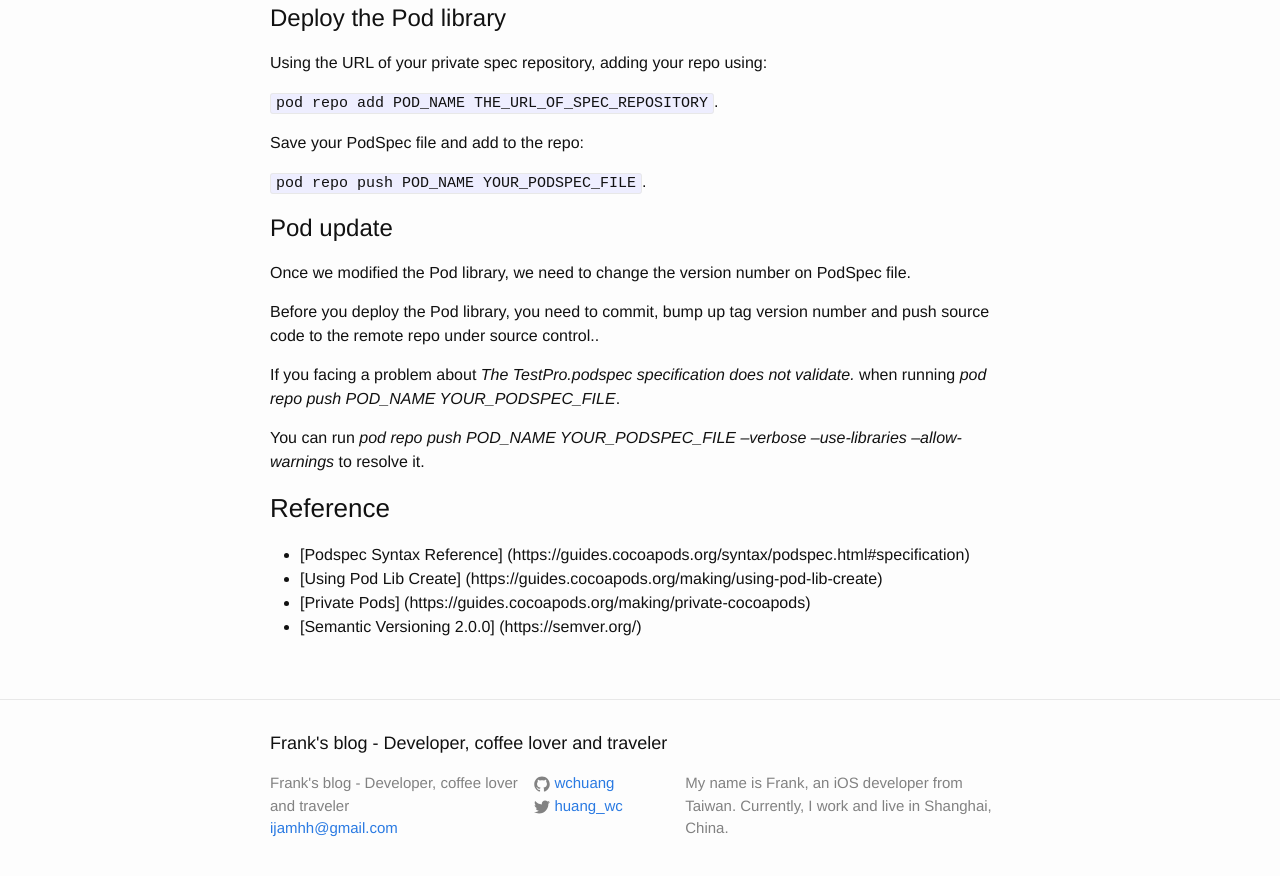
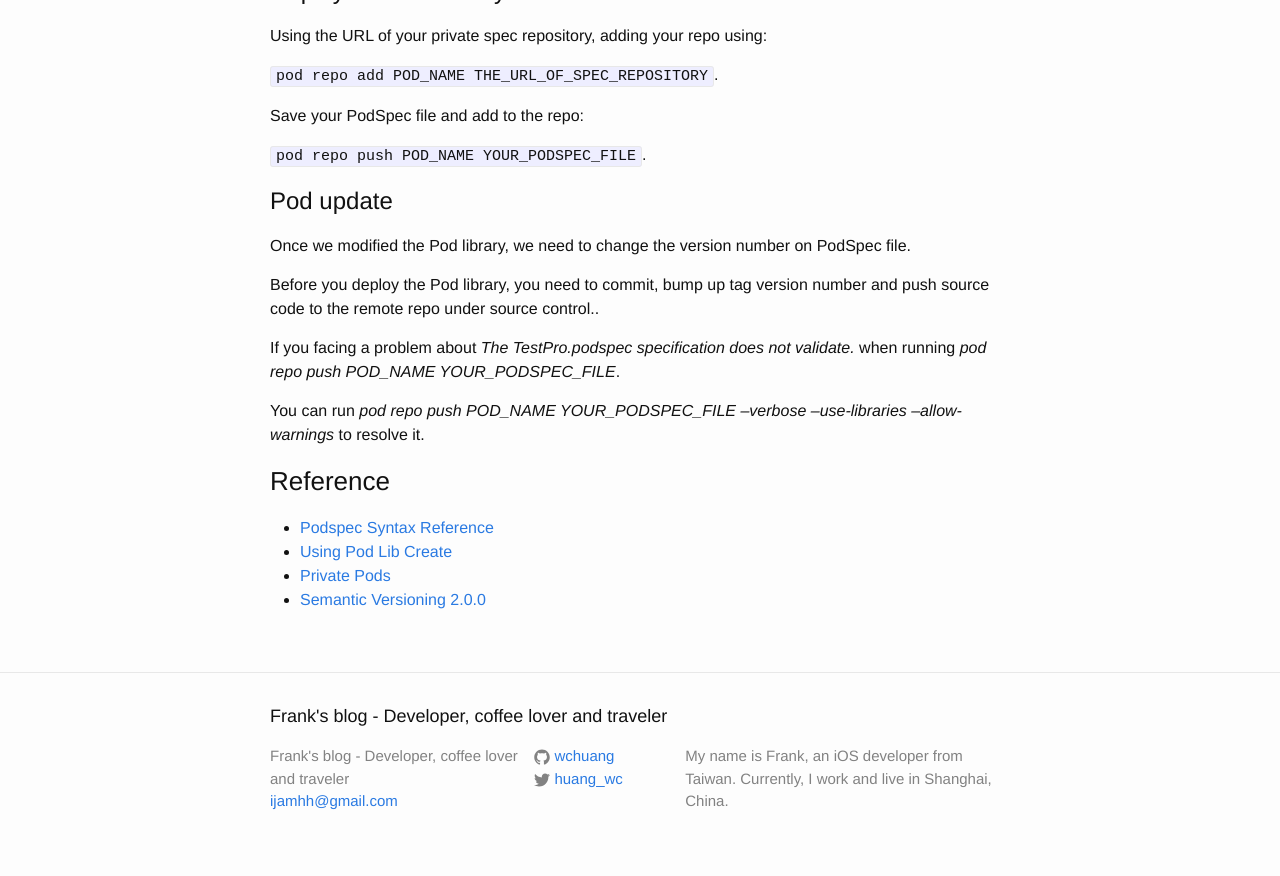
Before and after one commit to wchuang/wchuang.github.io, a Jekyll site: the page built from _posts/2018-04-15-how-to-make-a-private-cocoapods.markdown, in a window 1280 px wide and 900 px high, scrolled down 2930 px. Shown: the top 876 px of the window. Built offline with Jekyll 4.4.1, drawn with Linux system fonts in a browser that asks for light colours.

Commit message:
Fix markdown syntax for new post

```diff
--- a/_posts/2018-04-15-how-to-make-a-private-cocoapods.markdown
+++ b/_posts/2018-04-15-how-to-make-a-private-cocoapods.markdown
@@ -61,7 +61,8 @@
 
 # Add custom files as you need #
 
-### Dynamic frameworks ###
+
+#### Dynamic frameworks ####
 
 You can use some dependency frameworks through Podfile,
 for example,
@@ -86,7 +87,7 @@
 
 then run `pod install`, that will fetch the AFNetworking library into the Pods folder.
 
-### Static frameworks ###
+#### Static frameworks ####
 
 If there are no Pod resource support, you can add the library into the Pods folder by manually.
 
@@ -99,9 +100,10 @@
 
 then run `pod install`, that will generate the AliPay_SDK library dependency on Xcode.
 
-### Wrappers files ###
+#### Wrappers files ####
 
 You can new some wrapper files on Classes folder that will handle those libraries for usage more easier.
+
 
 # Push the Pod source code #
 
@@ -141,7 +143,7 @@
 
 ### Reference ###
 
-* [Podspec Syntax Reference] (https://guides.cocoapods.org/syntax/podspec.html#specification)
-* [Using Pod Lib Create] (https://guides.cocoapods.org/making/using-pod-lib-create)
-* [Private Pods] (https://guides.cocoapods.org/making/private-cocoapods)
-* [Semantic Versioning 2.0.0] (https://semver.org/)
+* [Podspec Syntax Reference](https://guides.cocoapods.org/syntax/podspec.html#specification)
+* [Using Pod Lib Create](https://guides.cocoapods.org/making/using-pod-lib-create)
+* [Private Pods](https://guides.cocoapods.org/making/private-cocoapods)
+* [Semantic Versioning 2.0.0](https://semver.org/)
```
